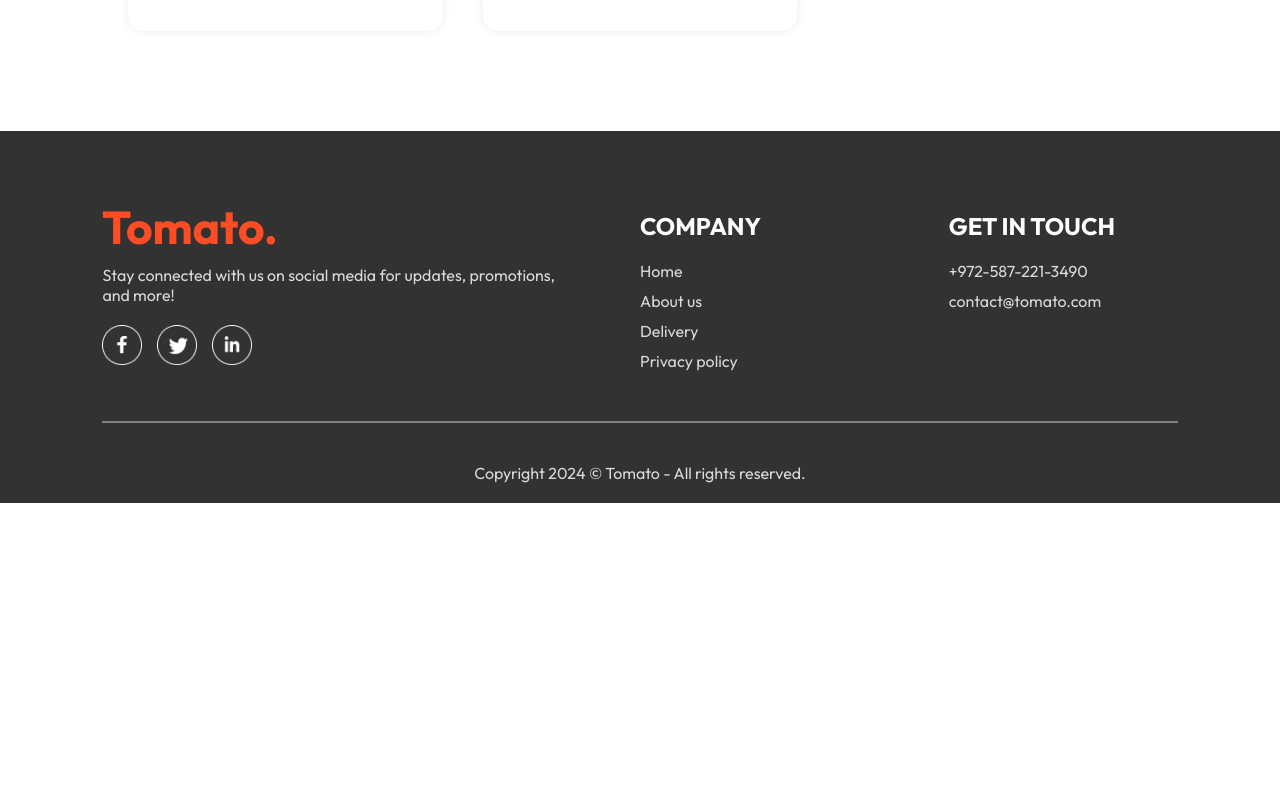
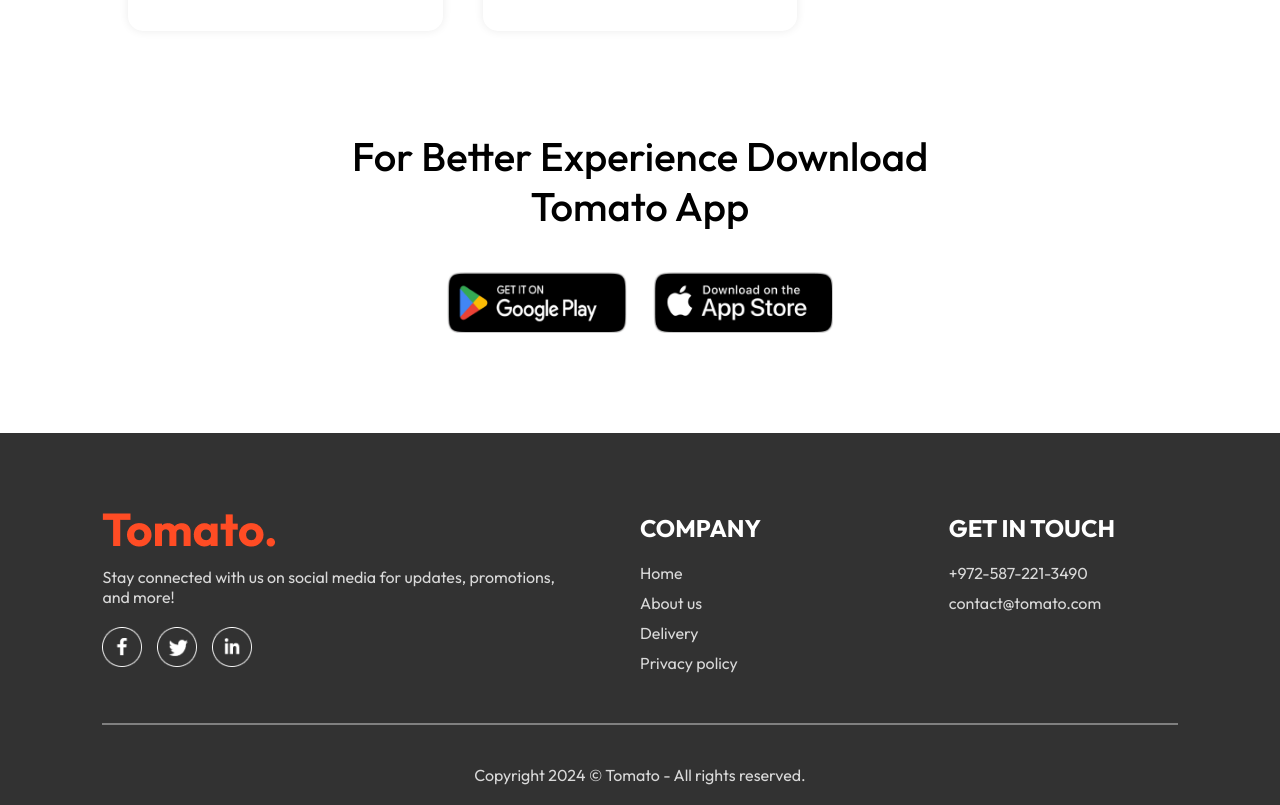
Before and after one commit to AnthonyAssayah/food-delivery, a React (Vite) app in the folder frontend/: page / in a window 1280 px wide. Shown: the part 5983-6788 px from the top of the page. Before the commit the page ends 6486 px from the top, so only its background shows below. Built offline with nearby package versions, Linux system fonts and the light colour scheme.

Commit message:
app dowload component

```diff
--- /dev/null
+++ b/frontend/src/components/AppDownload/AppDownload.css
@@ -0,0 +1,25 @@
+.app-download{
+    margin: auto auto;
+    margin-top: 100px;
+    font-size: 40px;
+    text-align: center;
+    font-weight: 500;
+}
+
+.app-download-platforms{
+    display: flex;
+    justify-content: center;
+    gap: max(2vw,10px);
+    margin-top: 40px;
+}
+
+.app-download-platforms img{
+    width: 180px;
+    max-width: 200px;
+    cursor: pointer;
+    transition: 0.5s;
+}
+
+.app-download-platforms img:hover{
+   transform: scale(1.05);
+}
--- /dev/null
+++ b/frontend/src/components/AppDownload/AppDownload.jsx
@@ -0,0 +1,19 @@
+import React from "react";
+import { assets } from "../../assets/assets";
+import "./AppDownload.css";
+
+const AppDownload = () => {
+  return (
+    <div className="app-download" id="app-download">
+      <p>
+        For Better Experience Download <br /> Tomato App
+      </p>
+      <div className="app-download-platforms">
+        <img src={assets.play_store} alt="" />
+        <img src={assets.app_store} alt="" />
+      </div>
+    </div>
+  );
+};
+
+export default AppDownload;
--- a/frontend/src/pages/Home/Home.jsx
+++ b/frontend/src/pages/Home/Home.jsx
@@ -3,6 +3,7 @@ import './Home.css'
 import Header from '../../components/Header/Header'
 import ExploreMenu from '../../components/ExploreMenu/ExploreMenu'
 import FoodDisplay from '../../components/FoodDisplay/FoodDisplay'
+import AppDownload from '../../components/AppDownload/AppDownload'
 
 const Home = () => {
 
@@ -13,6 +14,7 @@ const Home = () => {
       <Header />
       <ExploreMenu category={category} setCategory={setCategory} />
       <FoodDisplay category={category} />
+      <AppDownload />
     </div>
   )
 }
```
